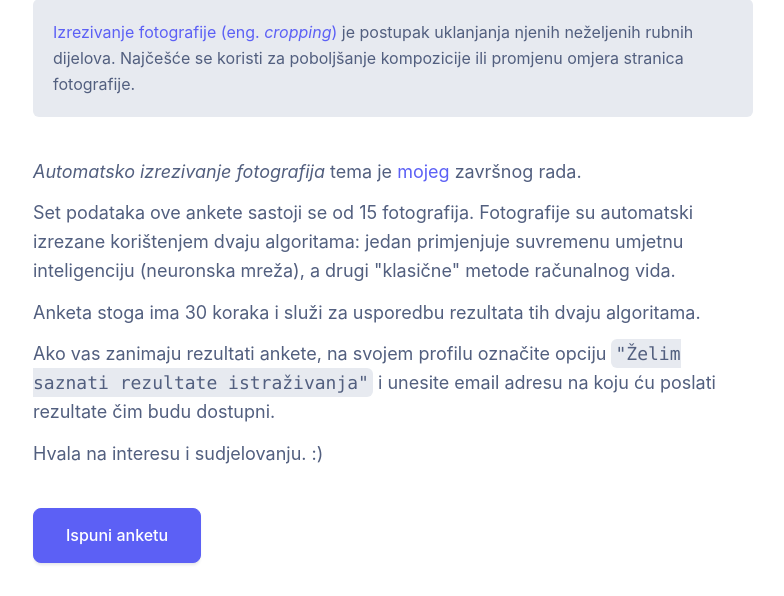
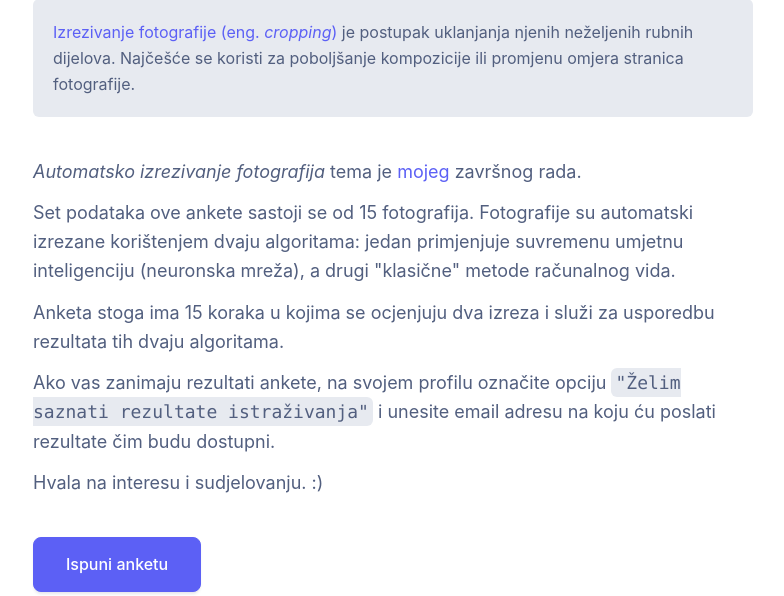
Before and after one commit to meirna/CropSurvey, an ASP.NET Core app: page /Home/About in a window 1280 px wide. Shown: the part 269-865 px from the top of the page, without its empty margins (247-1031 px from the left). Before the commit the page ends 834 px from the top, so only its background shows below. Run offline with ASP.NET Core 8, Linux system fonts and the light colour scheme; some libraries are stand-ins or nearby versions.

Commit message:
Fix description About

```diff
--- a/CropSurvey.Web/Views/Home/About.cshtml
+++ b/CropSurvey.Web/Views/Home/About.cshtml
@@ -26,7 +26,7 @@
                             Set podataka ove ankete sastoji se od 15 fotografija. Fotografije su automatski izrezane korištenjem dvaju algoritama: jedan primjenjuje suvremenu umjetnu inteligenciju (neuronska mreža), a drugi "klasične" metode računalnog vida.
                         </p>
                         <p class="lead mb-3">
-                            Anketa stoga ima 30 koraka i služi za usporedbu rezultata tih dvaju algoritama.
+                            Anketa stoga ima 15 koraka u kojima se ocjenjuju dva izreza i služi za usporedbu rezultata tih dvaju algoritama.
                         </p>
                         <p class="lead mb-3">
                             Ako vas zanimaju rezultati ankete, na svojem profilu označite opciju <span class="font-code bg-gray-200 rounded p-1">"Želim saznati rezultate istraživanja"</span> i unesite email adresu na koju ću poslati rezultate čim budu dostupni.
```
